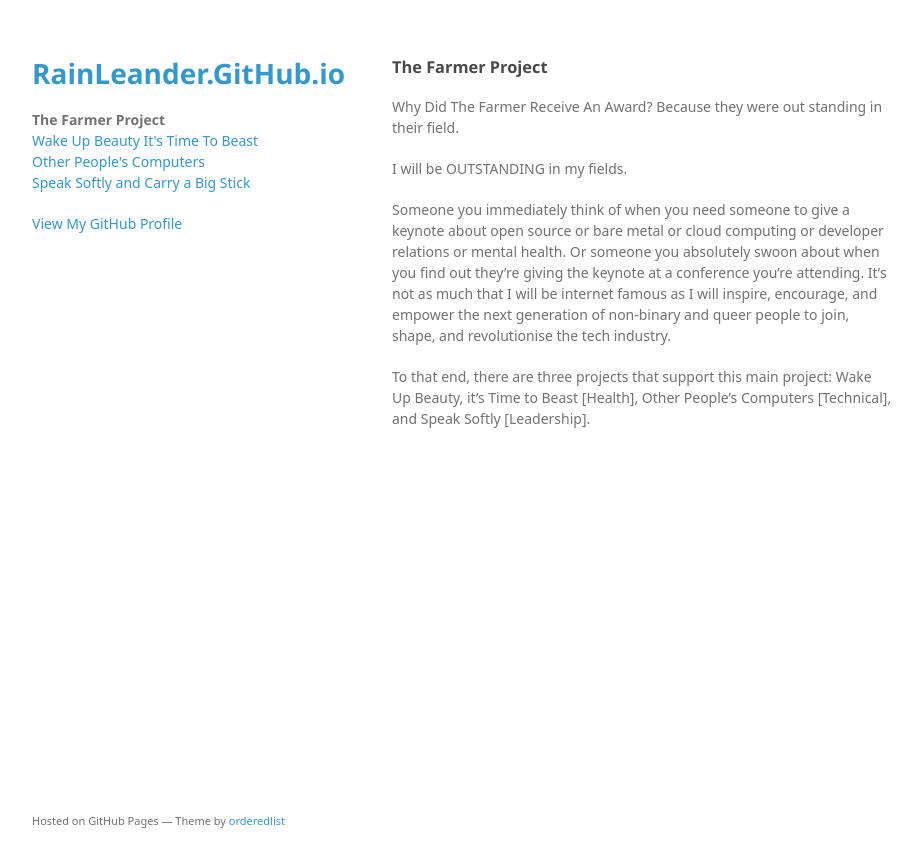
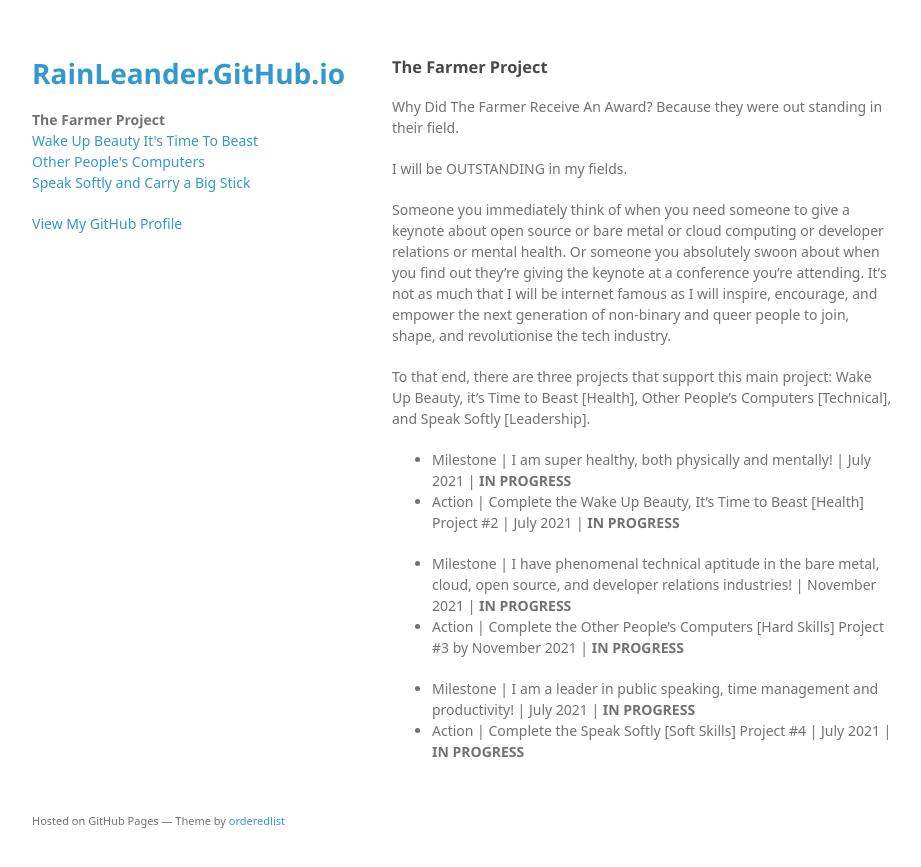
Before and after one commit to rainleander/rainleander.github.io, a Jekyll site: the page the-farmer-project.html, which Jekyll copies as it is, in a window 1280 px wide. Shown: the top 867 px of the page, without its empty margins (178-1099 px from the left). Built offline with Jekyll 4.4.1, drawn with Linux system fonts in a browser that asks for light colours; some web fonts are replaced.

Commit message:
Update the-farmer-project.html

```diff
--- a/the-farmer-project.html
+++ b/the-farmer-project.html
@@ -31,6 +31,14 @@
 <p>I will be OUTSTANDING in my fields.</p>
 <p>Someone you immediately think of when you need someone to give a keynote about open source or bare metal or cloud computing or developer relations or mental health. Or someone you absolutely swoon about when you find out they’re giving the keynote at a conference you’re attending. It’s not as much that I will be internet famous as I will inspire, encourage, and empower the next generation of non-binary and queer people to join, shape, and revolutionise the tech industry.</p>
 <p>To that end, there are three projects that support this main project: Wake Up Beauty, it’s Time to Beast [Health], Other People’s Computers [Technical], and Speak Softly [Leadership].</p>
+        <p><ul><li>Milestone | I am super healthy, both physically and mentally! | July 2021 | <b>IN PROGRESS</b></li>
+        <li>Action | Complete the Wake Up Beauty, It’s Time to Beast [Health] Project #2 | July 2021 | <b>IN PROGRESS</b></li></ul>
+
+        <ul><li>Milestone | I have phenomenal technical aptitude in the bare metal, cloud, open source, and developer relations industries! | November 2021 | <b>IN PROGRESS</b></li>
+          <li>Action | Complete the Other People’s Computers [Hard Skills] Project #3 by November 2021 | <b>IN PROGRESS</b></li></ul>
+
+        <ul><li>Milestone | I am a leader in public speaking, time management and productivity! | July 2021 | <b>IN PROGRESS</b></li>
+          <li>Action | Complete the Speak Softly [Soft Skills] Project #4 | July 2021 | <b>IN PROGRESS</b></li></ul></p>
       </section>
       <footer>
         <p><small>Hosted on GitHub Pages &mdash; Theme by <a href="https://github.com/orderedlist">orderedlist</a></small></p>
```
